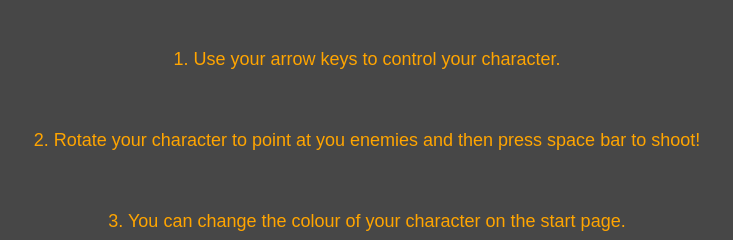
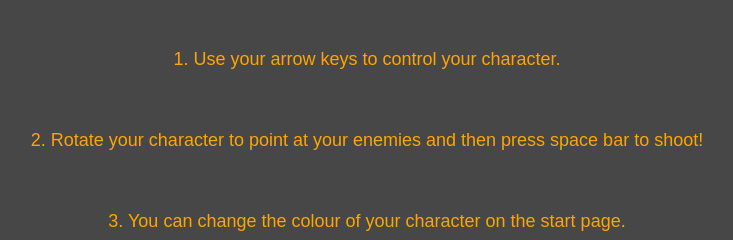
Before and after one commit to calumjs1/Web-Programming, a plain HTML site: page Instructions.html in a window 1280 px wide. Shown: the part 124-364 px from the top of the page, 283-1016 px from the left. Drawn offline with Linux system fonts and the light colour scheme.

Commit message:
Update Instructions.html
Spell check

```diff
--- a/Instructions.html
+++ b/Instructions.html
@@ -19,7 +19,7 @@
         </div>
         <!-- asigned each instructions its own div to make it easier to style -->
         <div class = "Instruction2">
-            2. Rotate your character to point at you enemies and then press space bar to shoot!
+            2. Rotate your character to point at your enemies and then press space bar to shoot!
         </div>
         <!-- asigned each instructions its own div to make it easier to style -->
         <div class = "Instruction3">
```
